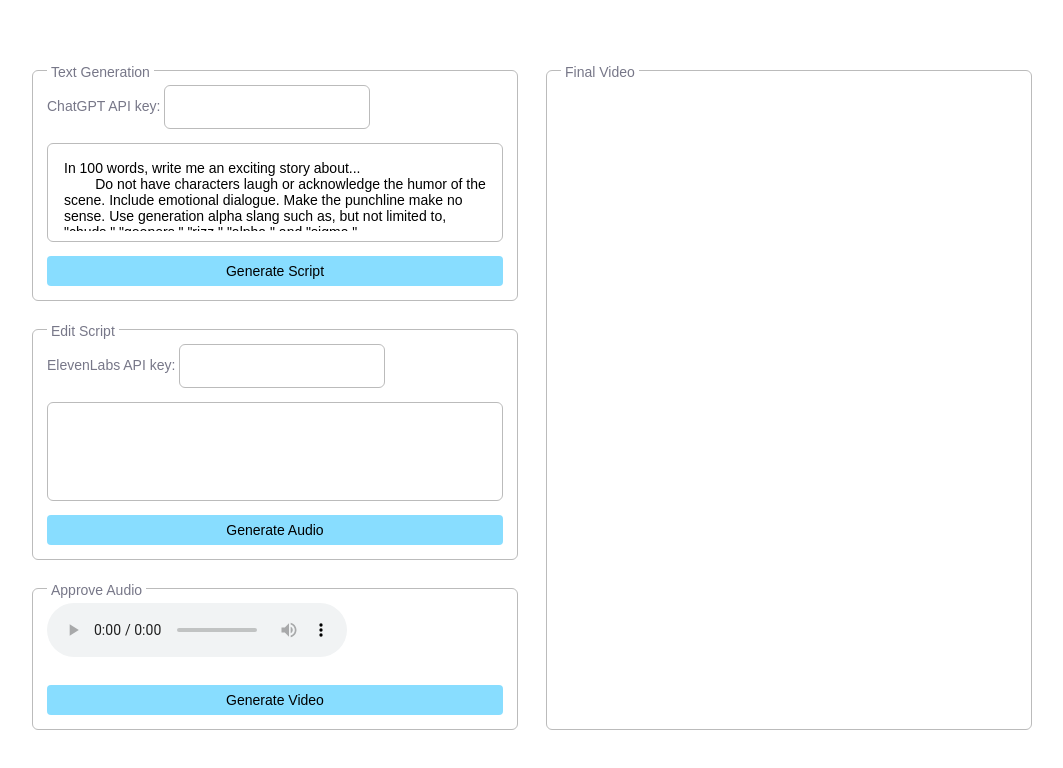
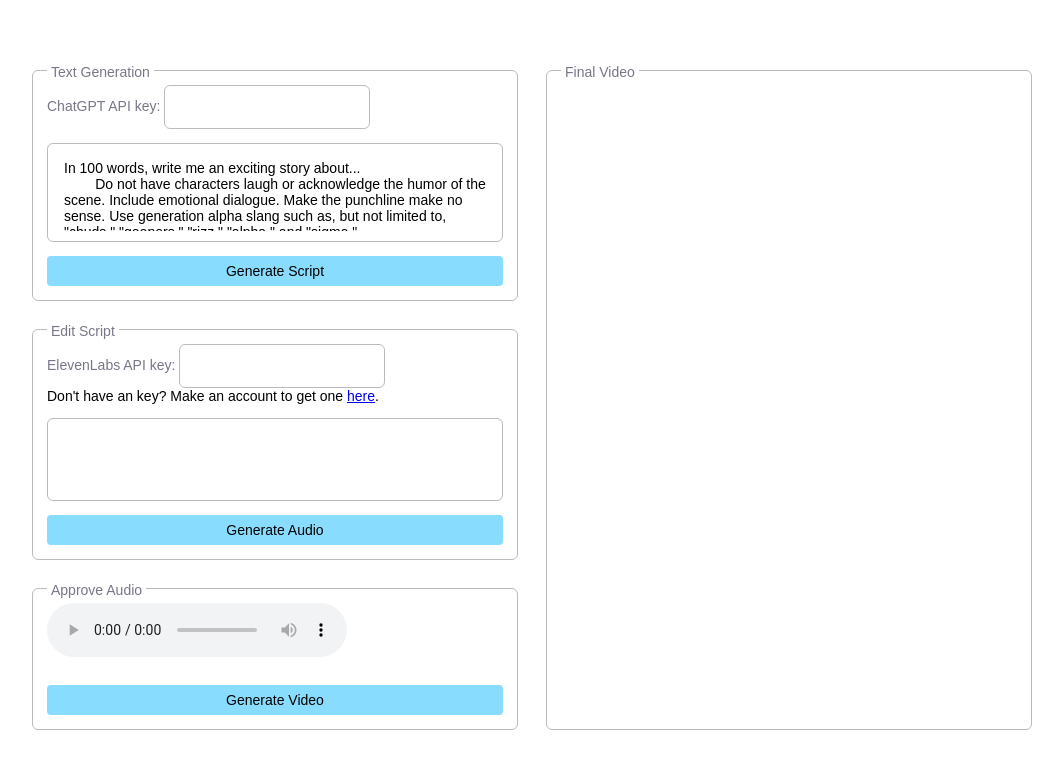
Before and after one commit to forever-experimental/AIFunnyShorts, a website: page index.html in a window 1280 px wide. Shown: the whole page, without its empty margins (108-1171 px from the left). Drawn offline with Linux system fonts and the light colour scheme.

Commit message:
Update index.html

```diff
--- a/index.html
+++ b/index.html
@@ -109,6 +109,7 @@
             <div>
                 <label for="input-elvnlabs">ElevenLabs API key:</label>
                 <input type="text" id="input-elvnlabs" class="border" oninput="saveToLocalStorage(event)">
+                <div>Don't have an key? Make an account to get one <a href="https://elevenlabs.io">here</a>.</div>
             </div>
             <div class="border" style="flex: 1;">
                 <textarea id="textarea-tts"></textarea>
```
